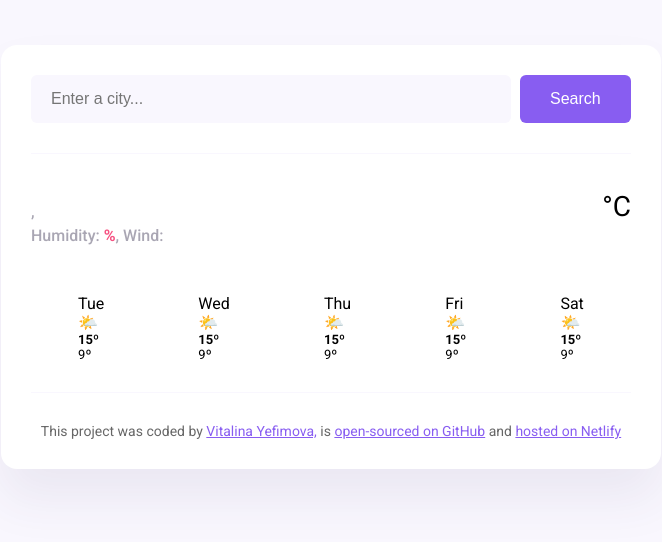
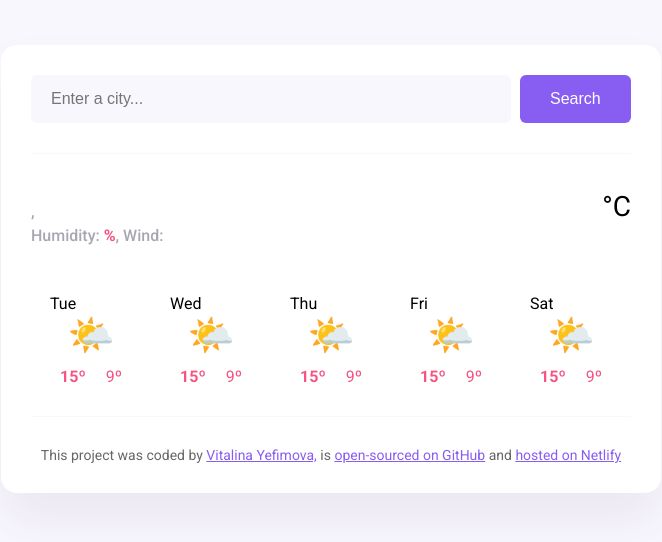
Before and after one commit to Vitalina-13/forecast, a plain HTML site: page index.html in a window 1280 px wide. Shown: the whole page, without its empty margins (309-971 px from the left). Drawn offline with nearby package versions, Linux system fonts and the light colour scheme; no server answers.

Commit message:
Added function getForest + update CSS

```diff
--- a/src/index.js
+++ b/src/index.js
@@ -16,6 +16,7 @@ function updateWeather(response) {
   windSpeedElement.innerHTML = `${response.data.wind.speed}km/h`;
   temperatureElement.innerHTML = Math.round(temperature);
   iconElement.innerHTML = `<img src="${response.data.condition.icon_url}" class="weather-app-icon" />`;
+  getForecast(response.data.city);
 }
 
 function formatDate(date) {
@@ -54,10 +55,13 @@ function handleSearchSubmit(event) {
   searchCity(searchInput.value);
 }
 
-let searchFormElement = document.querySelector("#search-form");
-searchFormElement.addEventListener("submit", handleSearchSubmit);
+function getForecast(city) {
+  let apiKey = "ed923698f0a3b44c89d91129b78cte4o";
+  let apiUrl = `https://api.shecodes.io/weather/v1/forecast?query=${city}&key=${apiKey}&units=metric`;
+  axios(apiUrl).then(displayForecast);
+}
 
-function displayForecast() {
+function displayForecast(response) {
   let days = ["Tue", "Wed", "Thu", "Fri", "Sat"];
   let forecastHtml = "";
 
@@ -80,5 +84,10 @@ function displayForecast() {
   let forecastElement = document.querySelector("#weather-forecast");
   forecastElement.innerHTML = forecastHtml;
 }
+
+let searchFormElement = document.querySelector("#search-form");
+searchFormElement.addEventListener("submit", handleSearchSubmit);
+
 searchCity("Calgary");
+getForecast("Calgary");
 displayForecast();
--- a/src/style.css
+++ b/src/style.css
@@ -96,12 +96,23 @@ main {
   font-size: 16px;
   opacity: 0.5;
 }
+.weather-forecast-icon {
+  font-size: 38px;
+  text-align: center;
+}
+
 .weather-forecast-temperatures {
-  font-size: 13px;
+  text-align: center;
+  color: #f65282;
+  margin-top: 10px;
+  display: flex;
+  justify-content: center;
 }
-.weather-forecast-temperature-min {
-  opacity: 0.5;
+
+.weather-forecast-temperature {
+  padding: 0 10px;
 }
+
 footer {
   border-top: 1px solid #f9f7fe;
   padding: 30px 0 0 0;
```
